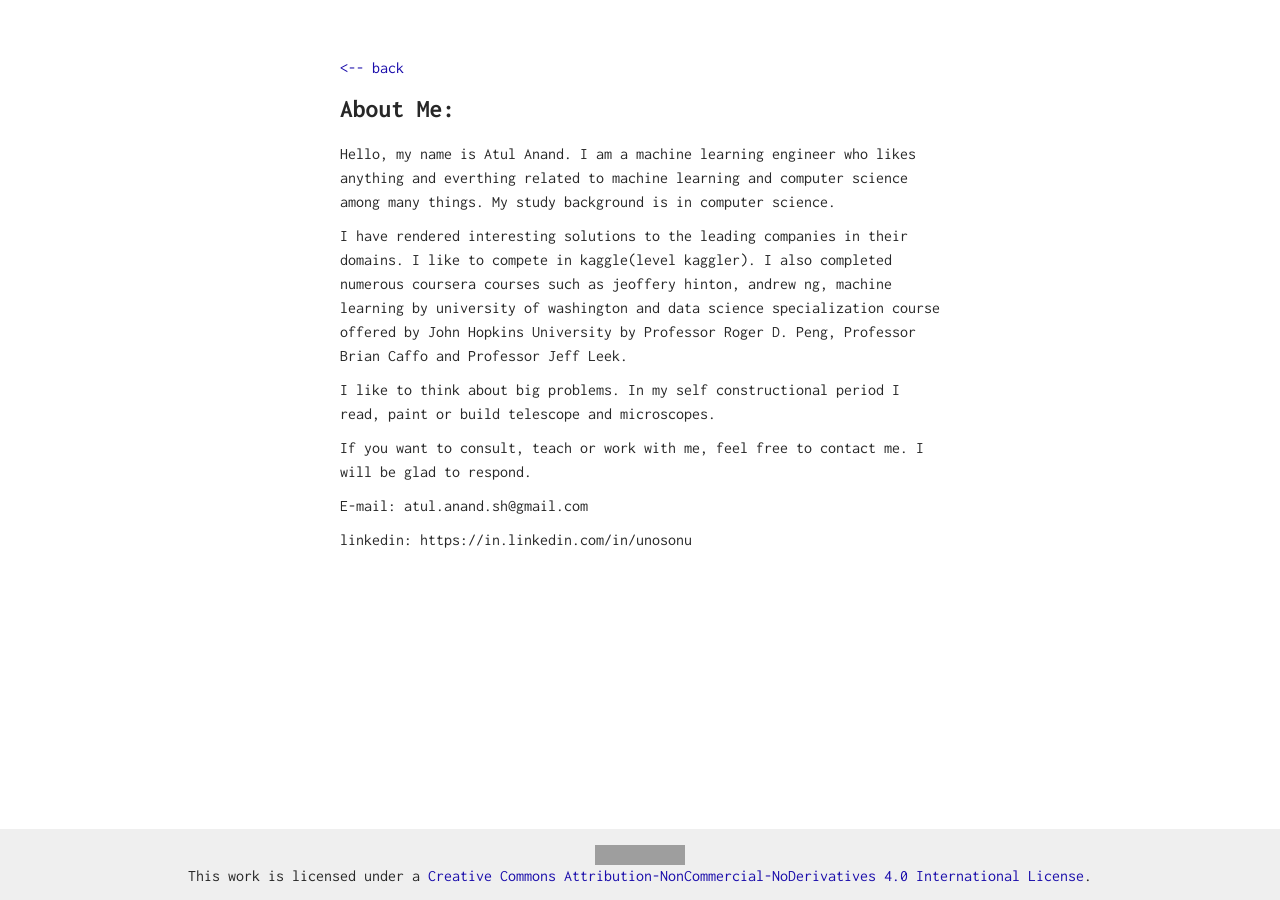
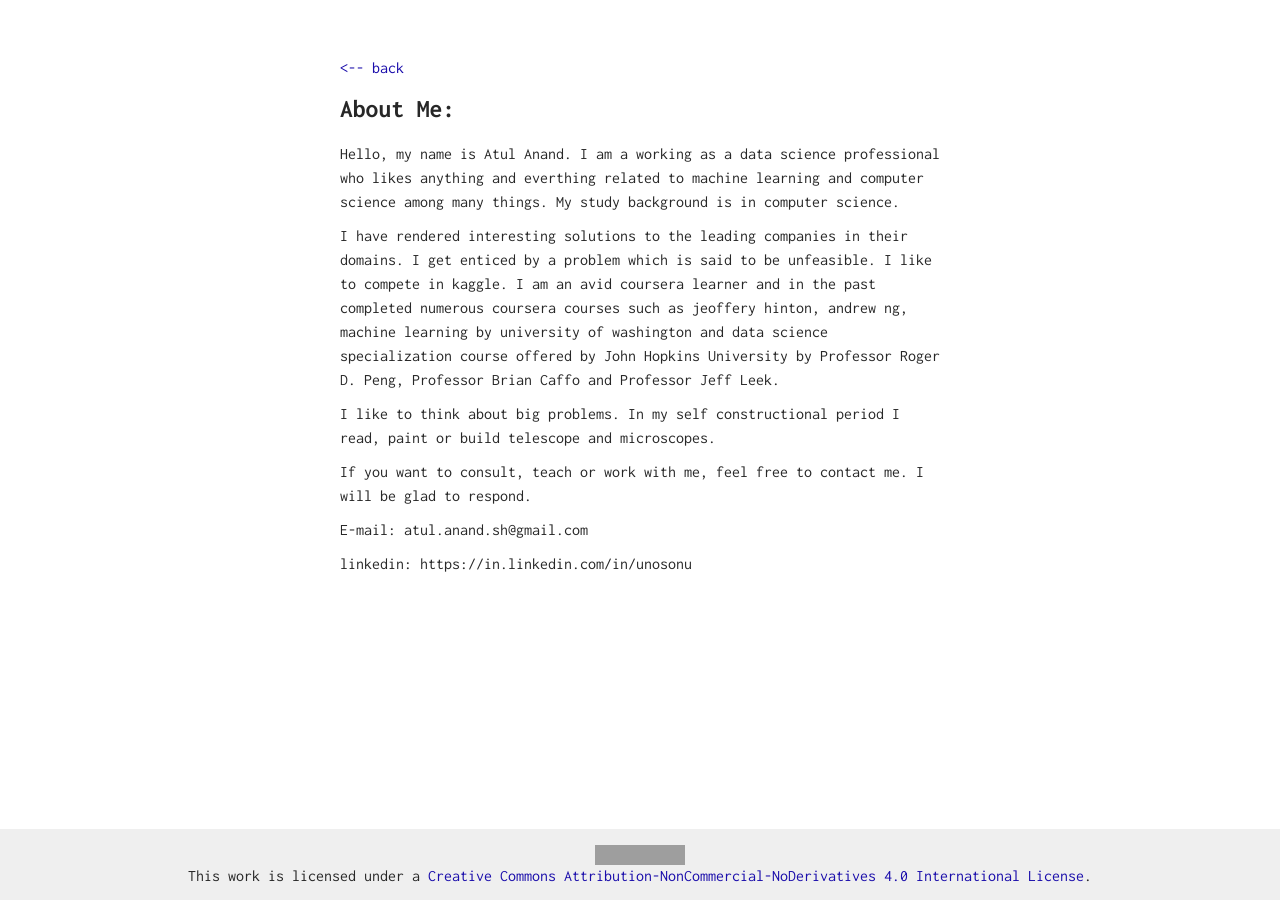
Before and after one commit to unosonu/unosonu.github.io, a Jekyll site: the page built from me/index.md, in a window 1280 px wide. Built offline with Jekyll 4.4.1, drawn with Linux system fonts in a browser that asks for light colours; grey boxes are pictures that could not be loaded.

Commit message:
Update index.md

```diff
--- a/me/index.md
+++ b/me/index.md
@@ -2,9 +2,9 @@
 layout: about
 ---
 
-Hello, my name is Atul Anand. I am a machine learning engineer who likes anything and everthing related to machine learning and computer science among many things. My study background is in computer science.
+Hello, my name is Atul Anand. I am a working as a data science professional who likes anything and everthing related to machine learning and computer science among many things. My study background is in computer science.
 
-I have rendered interesting solutions to the leading companies in their domains. I like to compete in kaggle(level kaggler). I also completed numerous coursera courses such as jeoffery hinton, andrew ng, machine learning by university of washington and data science specialization course offered by John Hopkins University by Professor Roger D. Peng, Professor Brian Caffo and Professor Jeff Leek.
+I have rendered interesting solutions to the leading companies in their domains. I get enticed by a problem which is said to be unfeasible. I like to compete in kaggle. I am an avid coursera learner and in the past completed numerous coursera courses such as jeoffery hinton, andrew ng, machine learning by university of washington and data science specialization course offered by John Hopkins University by Professor Roger D. Peng, Professor Brian Caffo and Professor Jeff Leek.
 
 I like to think about big problems. In my self constructional period I read, paint or build telescope and microscopes.
 
```
